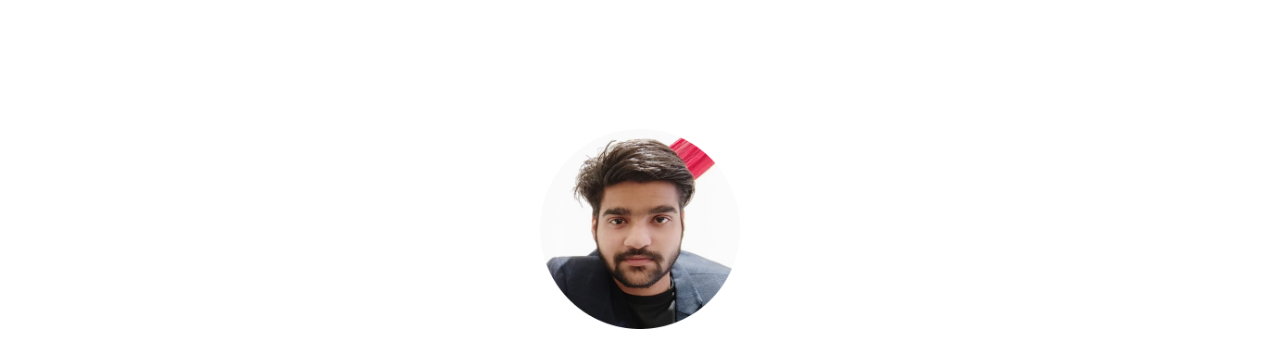
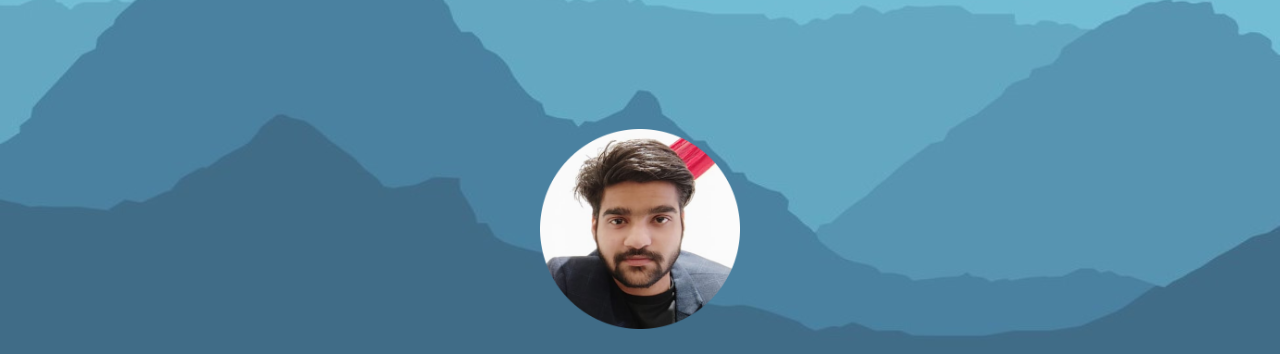
Before and after one commit to vaibhavkumar458/ResumeCV, a plain HTML site: page index.html in a window 1280 px wide. Shown: the part 321-675 px from the top of the page. Drawn offline with Linux system fonts and the light colour scheme.

Commit message:
Update style.css

```diff
--- a/style.css
+++ b/style.css
@@ -1,16 +1,8 @@
-/* .img-container { */
-/* height: 500px; */
-/* width: 500px; */
-/* background-image: url("mountain1.jpg"); */
-/* background-repeat: no-repeat; */
-/* background-size: 100% 100%; */
-/* background-attachment: fixed; */
-/* }  */
 
 body {
   margin: 0;
   text-align: center;
-  background-image: url("mountain1.jpg");
+  background-image: url("images/mountain1.jpg");
   background-repeat: no-repeat;
   background-size: 100% 100%;
   background-attachment: fixed;
@@ -18,14 +10,10 @@ body {
 }
 
 h1 {
-  /* margin-top: 0; */
   margin: 100px auto 0 auto;
-  /* padding-top: 80px; */
   font-family: "Sacramento", cursive;
   font-size: 500%;
-  /* color: #655d8a; */
   color: #bb6464;
-  /* line-height: 2; */
 }
 
 h2 {
@@ -37,8 +25,6 @@ h2 {
 
 h3 {
   font-family: "Montserrat", sans-serif;
-  /* color: #495371; */
-  /* color: #393e46; */
   color: #222831;
 }
 hr {
```
